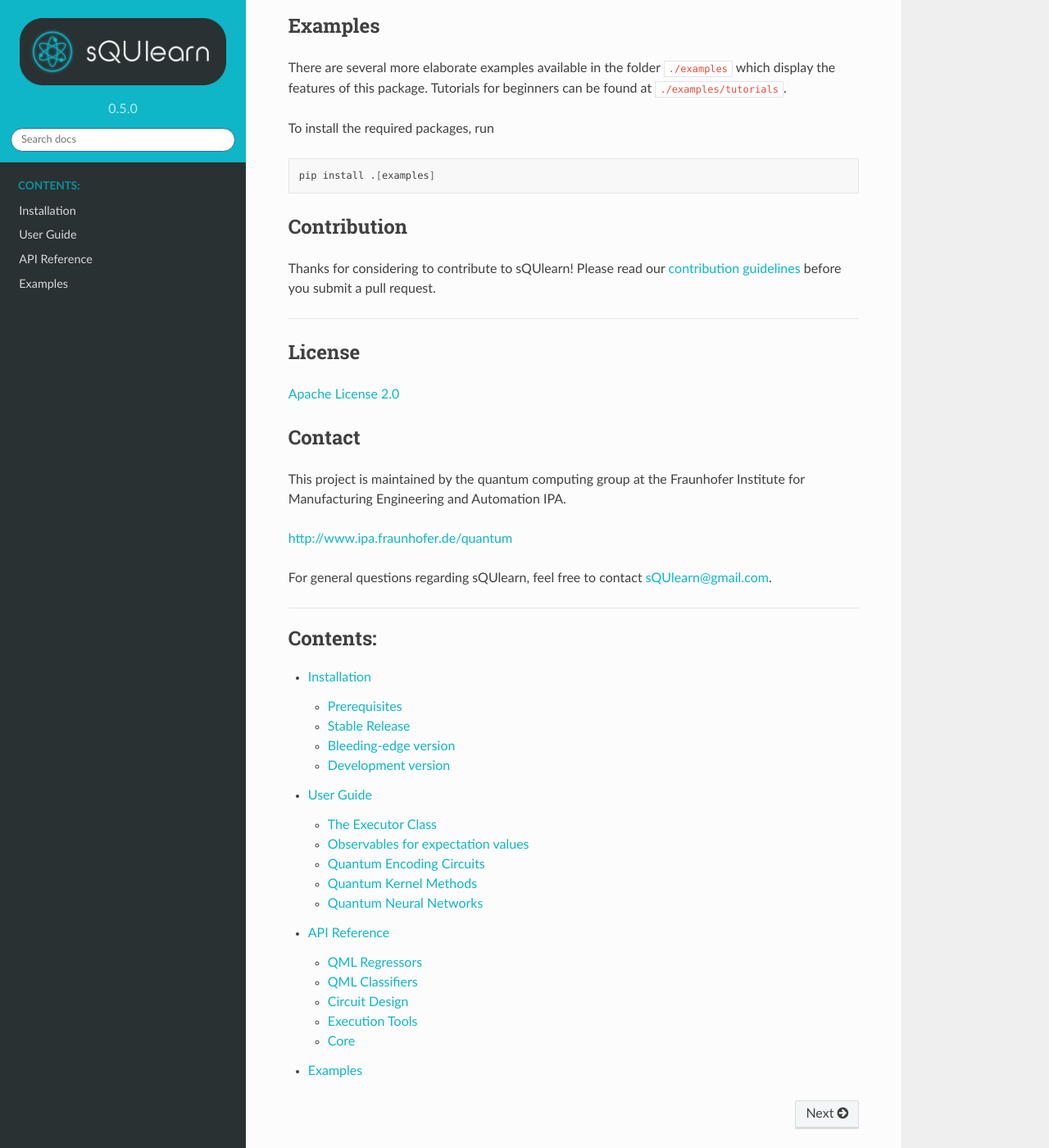
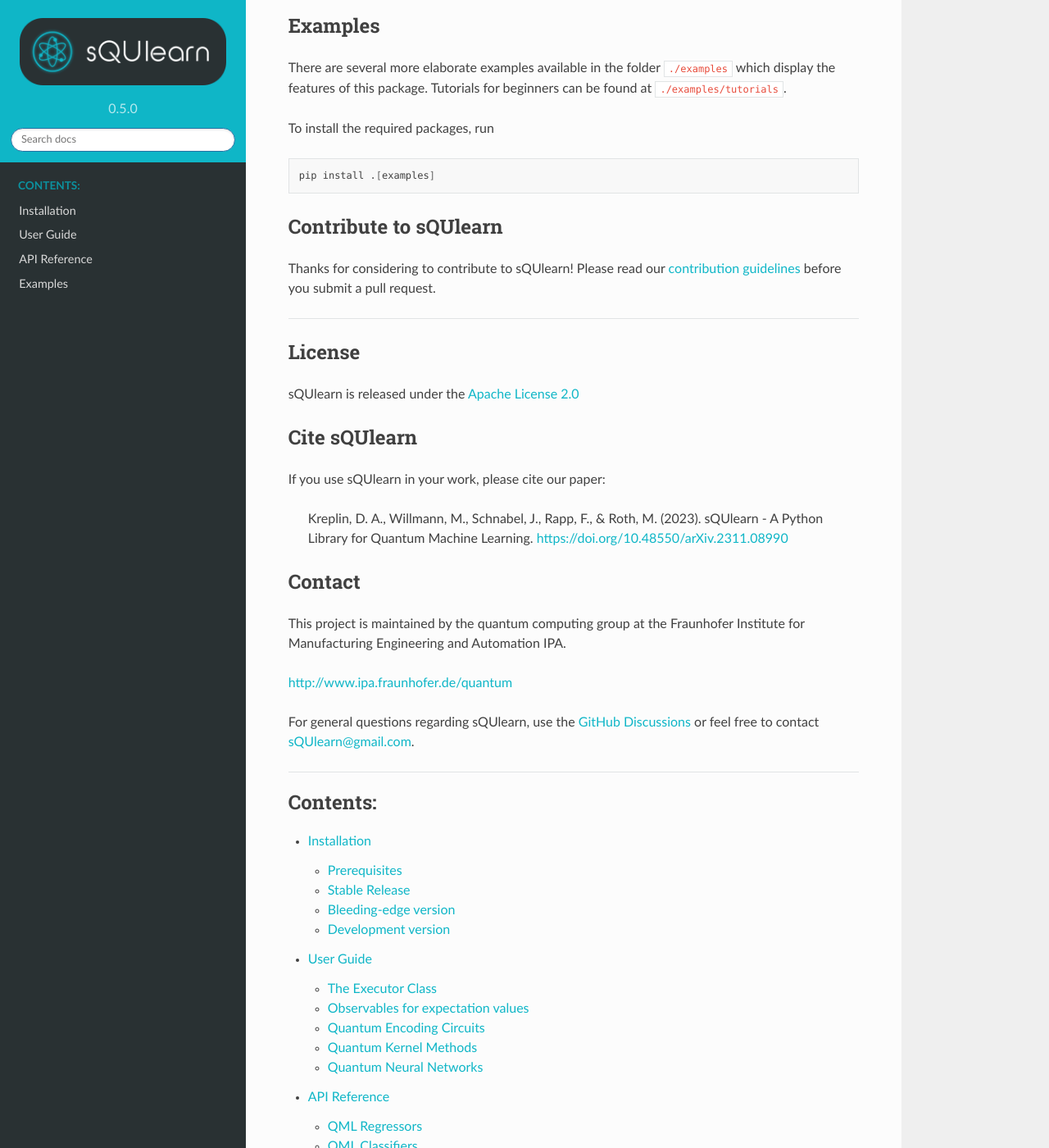
Before and after one commit to sQUlearn/squlearn, a Sphinx documentation site: the page built from docs/index.rst, in a window 1280 px wide and 1400 px high, scrolled down 849 px. Shown: the whole window at 82% size. Built offline with Sphinx 7.4.7 and the Read the Docs theme 2.0.0, drawn with Linux system fonts in a browser that asks for light colours; pages that are not in the unit, such as notebooks, are missing from menus; some of the changed text lies outside the part shown.

Commit message:
Add citation and SEO (#209)
* add cff file

* add citation to Readme

* please the google

````diff
--- a/README.md
+++ b/README.md
@@ -9,7 +9,7 @@
 ## Prerequisites
 
 The package requires **at least Python 3.9**.
-## Installation
+## Install sQUlearn
 
 ### Stable Release
 
@@ -32,20 +32,24 @@
 pip install .[examples]
 ```
 
-## Contribution
+## Contribute to sQUlearn
 Thanks for considering to contribute to sQUlearn! Please read our [contribution guidelines](https://github.com/sQUlearn/squlearn/blob/main/.github/CONTRIBUTING.md) before you submit a pull request.
 
 ---
-
 ## License
 
-[Apache License 2.0](https://github.com/sQUlearn/squlearn/blob/main/LICENSE.txt)
+sQUlearn is released under the [Apache License 2.0](https://github.com/sQUlearn/squlearn/blob/main/LICENSE.txt)
+
+## Cite sQUlearn
+If you use sQUlearn in your work, please cite our paper:
+
+> Kreplin, D. A., Willmann, M., Schnabel, J., Rapp, F., & Roth, M. (2023). sQUlearn - A Python Library for Quantum Machine Learning. [https://doi.org/10.48550/arXiv.2311.08990](https://doi.org/10.48550/arXiv.2311.08990)
 
 ## Contact
 This project is maintained by the quantum computing group at the Fraunhofer Institute for Manufacturing Engineering and Automation IPA.
 
 [http://www.ipa.fraunhofer.de/quantum](http://www.ipa.fraunhofer.de/quantum)
 
-For general questions regarding sQUlearn, feel free to contact [sQUlearn@gmail.com](mailto:sQUlearn@gmail.com).
+For general questions regarding sQUlearn, use the [GitHub Discussions](https://github.com/sQUlearn/squlearn/discussions) or feel free to contact [sQUlearn@gmail.com](mailto:sQUlearn@gmail.com).
 
 ---
--- a/docs/conf.py
+++ b/docs/conf.py
@@ -39,6 +39,7 @@
     "sphinx.ext.intersphinx",
     "sphinx.ext.napoleon",
     "sphinxcontrib.spelling",
+    "sphinx_sitemap",
     "matplotlib.sphinxext.plot_directive",
     "myst_parser",
     "nbsphinx",
@@ -112,3 +113,7 @@
 }
 
 suppress_warnings = ["myst.header"]
+
+# base URL for sphinx_sitemap
+html_baseurl = "https://squlearn.github.io/"
+sitemap_url_scheme = "{link}"
--- a/docs/index.rst
+++ b/docs/index.rst
@@ -3,8 +3,8 @@
    You can adapt this file completely to your liking, but it should at least
    contain the root `toctree` directive.
 
-Welcome to sQUlearn's documentation!
-====================================
+Welcome to the sQUlearn documentation!
+======================================
 
 .. include:: ../README.md
    :parser: myst_parser.sphinx_
````
Also changed, not shown: 1 other file.
